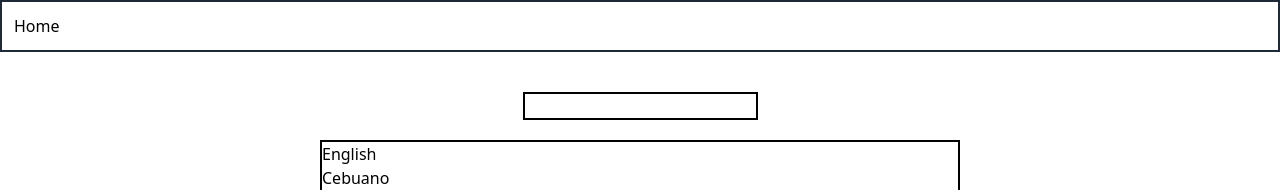
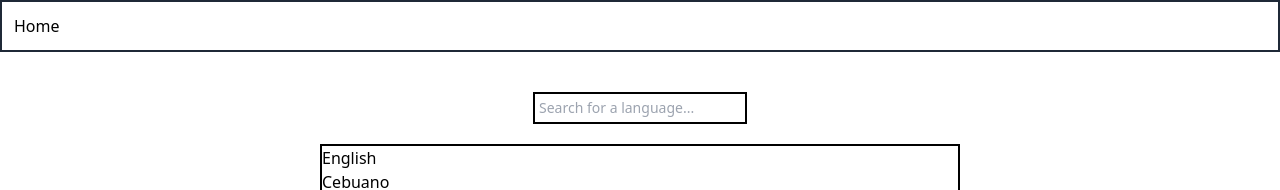
Before and after one commit to HanifCarroll/wikipedia-infinite-scroll, a Next.js app: page / in a window 1280 px wide. Shown: the top 190 px of the page. Built offline with nearby package versions, Linux system fonts and the light colour scheme.

Commit message:
Add placeholder and modify font size of input.

```diff
--- a/pages/index.tsx
+++ b/pages/index.tsx
@@ -22,8 +22,9 @@ export default function Home() {
       <Header />
       <div className="flex flex-col items-center justify-center">
         <input
-          className="border-2 border-black"
+          className="border-2 border-black p-1 text-sm"
           onChange={(e) => setSearchTerm(e.target.value)}
+          placeholder="Search for a language..."
           type="text"
           value={searchTerm}
         />
```
